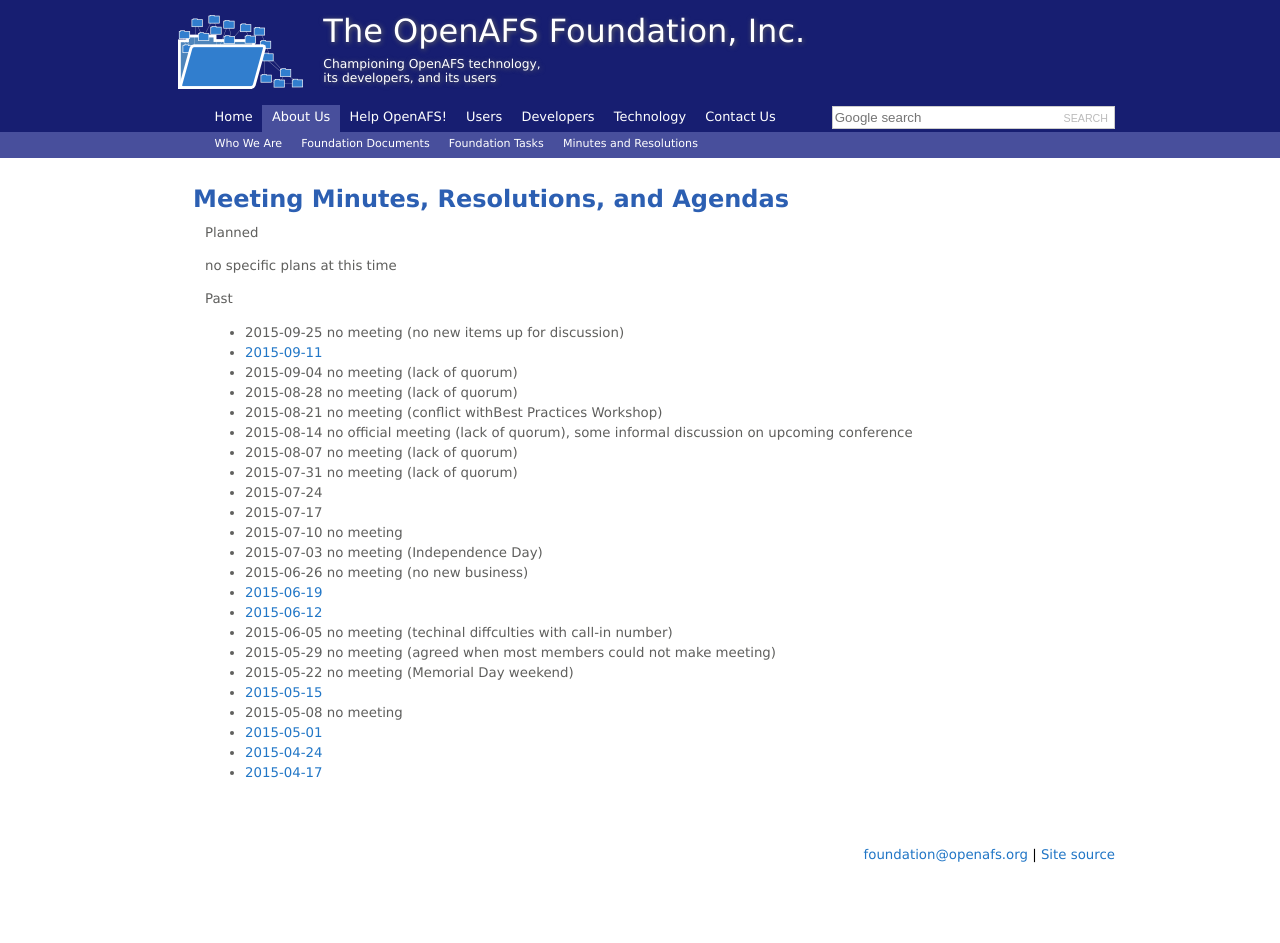
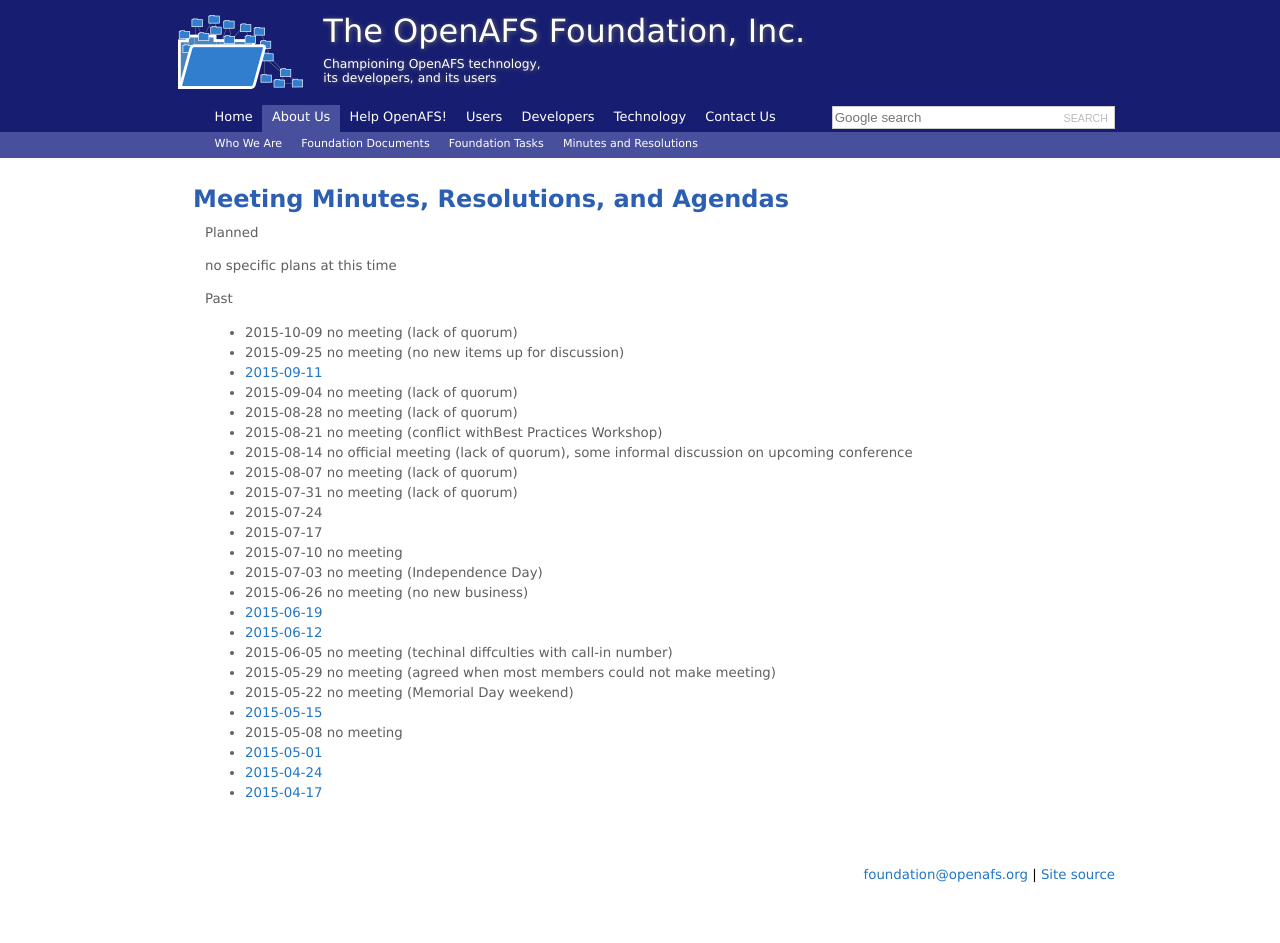
Before and after one commit to openafsfoundation/openafsfoundation.org, a Jekyll site: the page built from about/minutes/index.md, in a window 1280 px wide. Built offline with Jekyll 4.4.1, drawn with Linux system fonts in a browser that asks for light colours.

Commit message:
another lack of quorum

```diff
--- a/about/minutes/index.md
+++ b/about/minutes/index.md
@@ -11,6 +11,7 @@
 
 Past
 
+* 2015-10-09 no meeting (lack of quorum)
 * 2015-09-25 no meeting (no new items up for discussion)
 * [2015-09-11]({{site.github.url}}/about/minutes/2015-09-11/)
 * 2015-09-04 no meeting (lack of quorum)
```
